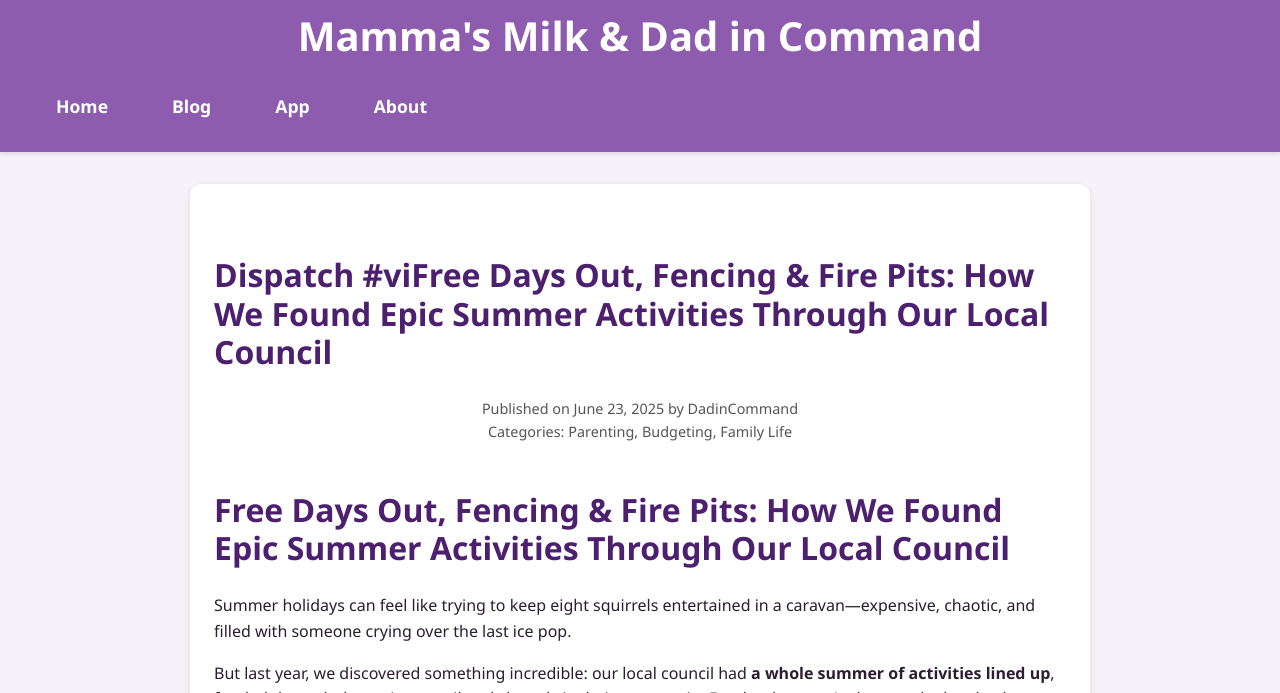
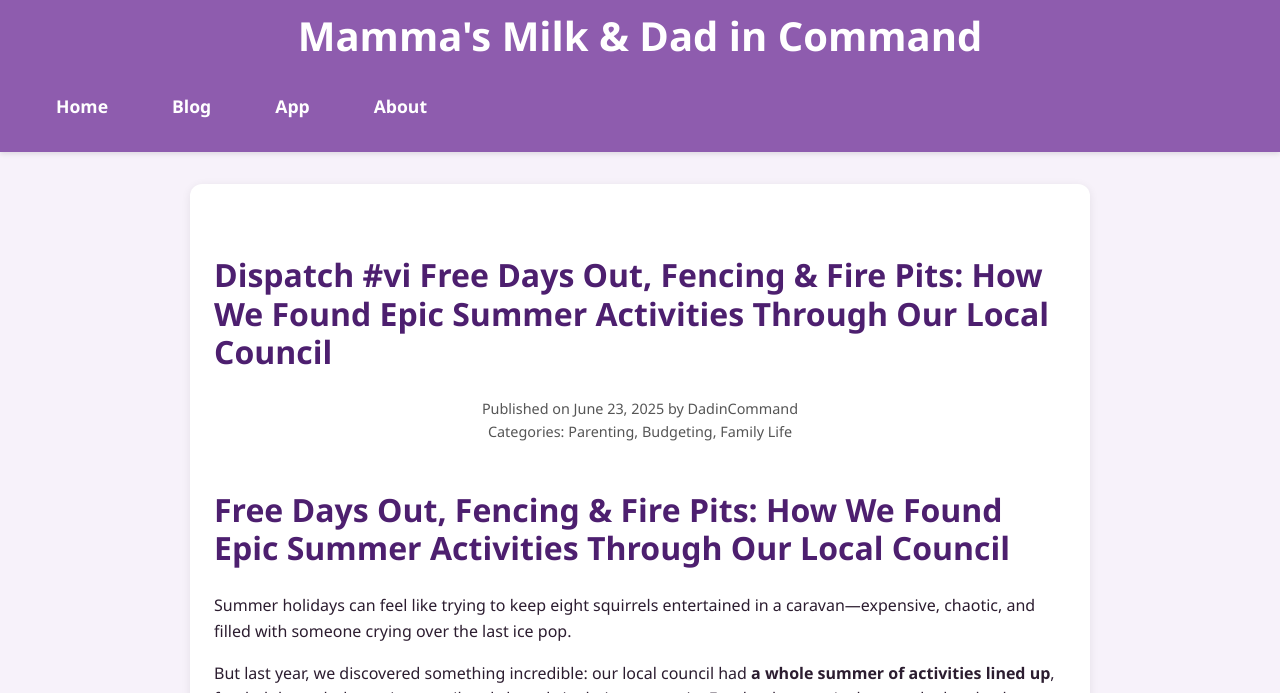
Before and after one commit to dadincommand/dadincommand.github.io, a Jekyll site: the page built from _posts/2025-06-23-summer-holidays.md, in a window 1280 px wide and 900 px high, cut to the strip 207-900 px from the top of the window. Built offline with Jekyll 4.4.1, drawn with Linux system fonts in a browser that asks for light colours.

Commit message:
Update 2025-06-23-summer-holidays.md

```diff
--- a/_posts/2025-06-23-summer-holidays.md
+++ b/_posts/2025-06-23-summer-holidays.md
@@ -1,6 +1,6 @@
 ---
 layout: post
-title: "Dispatch #viFree Days Out, Fencing & Fire Pits: How We Found Epic Summer Activities Through Our Local Council"
+title: "Dispatch #vi Free Days Out, Fencing & Fire Pits: How We Found Epic Summer Activities Through Our Local Council"
 description: "From rock climbing to goat walking, here's how we unlocked incredible free summer activities for our kids by following our local council’s updates—no Healthy Holidays eligibility needed."
 date: 2025-06-23
 author: DadinCommand
```
